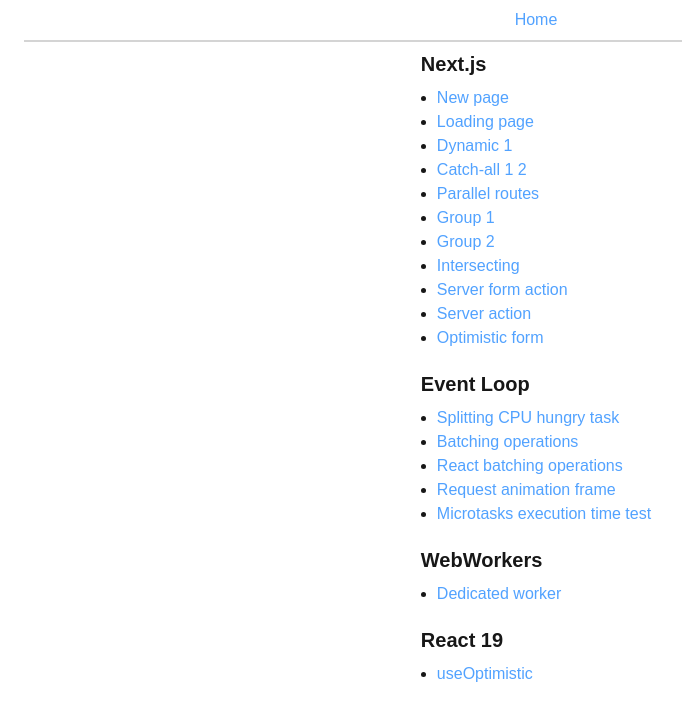
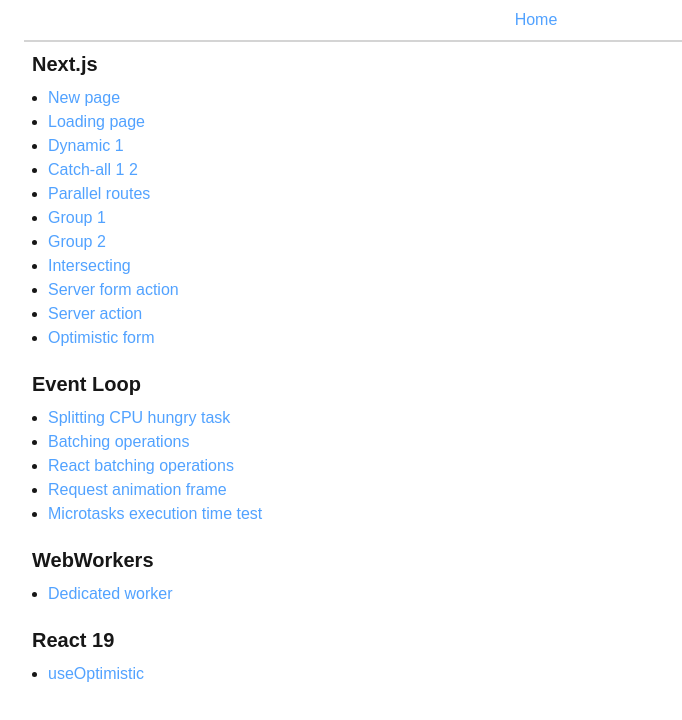
Before and after one commit to ruslan-sedziukh/learning-playground, a Next.js app in the folder workspaces/next-js/: page / in a window 1280 px wide. Shown: the top 720 px of the page, without its empty margins (104-786 px from the left). Built offline with nearby package versions, Linux system fonts and the light colour scheme.

Commit message:
Make main layout to be a fixed sized

```diff
--- a/workspaces/next-js/src/app/layout.tsx
+++ b/workspaces/next-js/src/app/layout.tsx
@@ -33,9 +33,7 @@
             <Link href="/">Home</Link>
           </header>
 
-          <main className="flex justify-center w-full h-full p-2">
-            {children}
-          </main>
+          <main className="w-full h-full p-2 max-w-[1024px]">{children}</main>
         </div>
       </body>
     </html>
--- a/workspaces/next-js/src/app/nextjs/layout.tsx
+++ b/workspaces/next-js/src/app/nextjs/layout.tsx
@@ -8,11 +8,9 @@
   modal: React.ReactNode
 }>) {
   return (
-    <div className="w-full max-w-[1024px] h-full">
-      <div>
-        {children}
-        {modal}
-      </div>
-    </div>
+    <>
+      {children}
+      {modal}
+    </>
   )
 }
```
